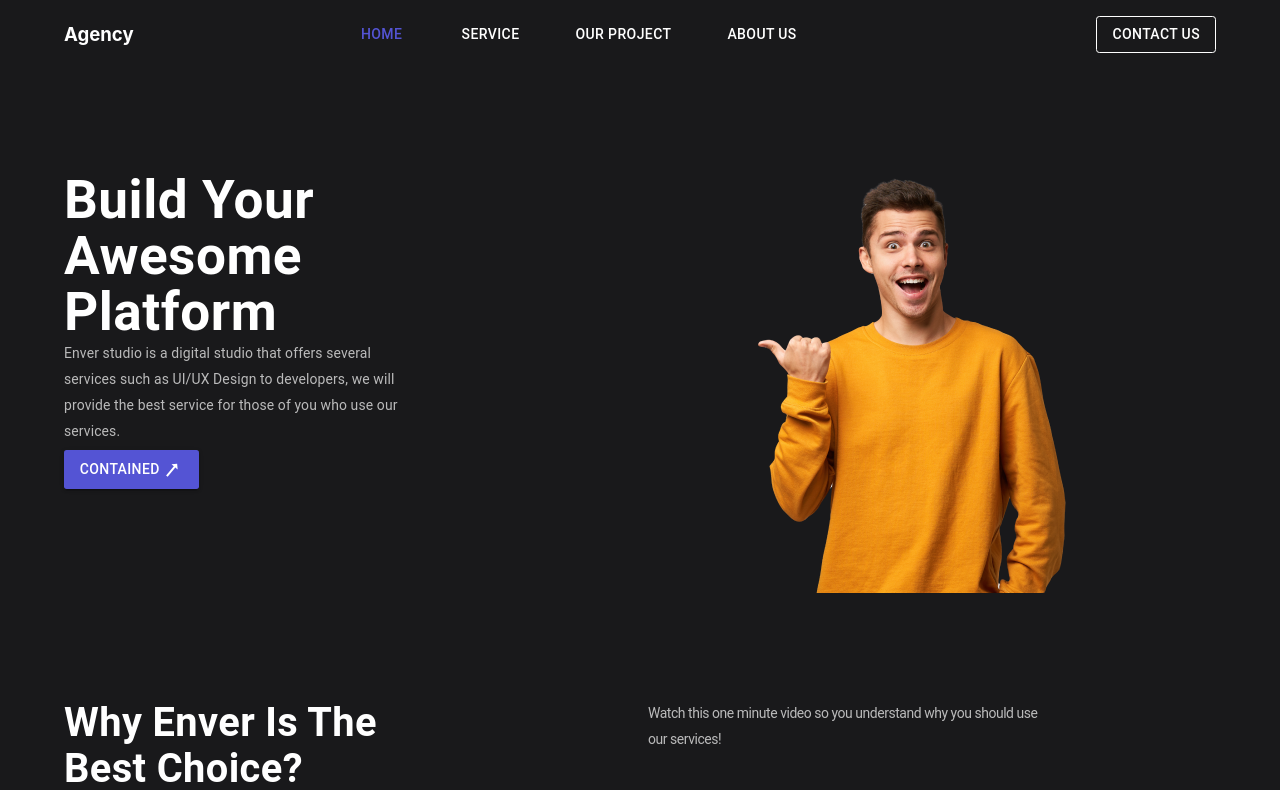
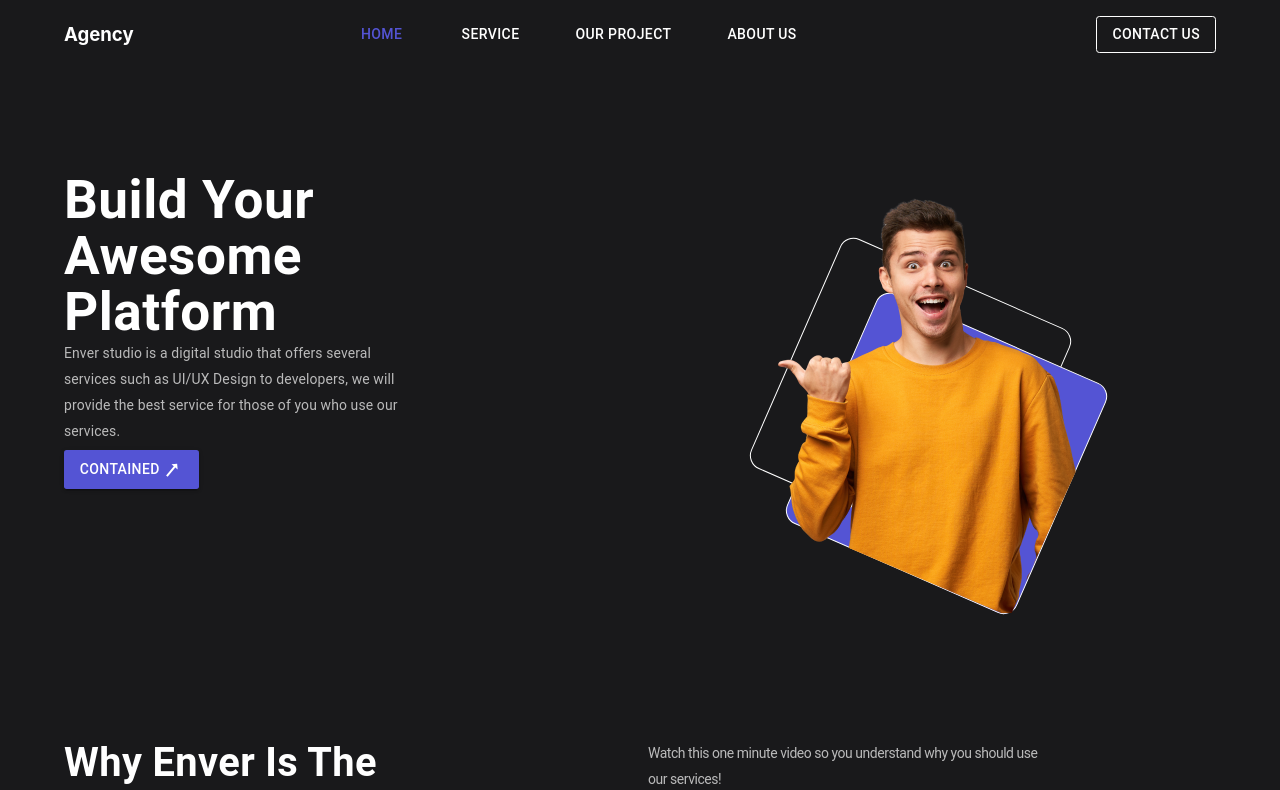
Before and after one commit to tawsifhye/agency-react, a React (Create React App) app: page / in a window 1280 px wide. Shown: the top 790 px of the page. Built offline with nearby package versions, Linux system fonts and the light colour scheme.

Commit message:
banner image background added

```diff
--- a/src/Components/Hero.js
+++ b/src/Components/Hero.js
@@ -5,6 +5,45 @@ import ArrowRightAltIcon from '@mui/icons-material/ArrowRightAlt';
 import banner_img from '../images/hero-image.png';
 const Hero = () => {
 
+    const Styles = {
+        image: {
+            clipPath: 'polygon(45% 0%, 84% 10%, 54% 0%, 120% 27%, 89% 79%, 76% 101%, 24% 84%, 0% 84%, 0% 0%, 0% 0%)',
+            zIndex: 100
+        },
+        imageBox: {
+            width: '100%',
+            padding: '20px',
+            position: 'relative',
+            '&::before': {
+                content: '""',
+                width: '249.11px',
+                height: '249.11px',
+                left: '40px',
+                top: '101px',
+                position: 'absolute',
+                border: '1.32738px solid #FFFFFF',
+                borderRadius: '14.72px',
+                transform: 'rotate(23.64deg)',
+                zIndex: - 10
+            },
+            '&::after': {
+                content: '""',
+                width: '249.11px',
+                height: '249.11px',
+                left: '76px',
+                top: '156px',
+                position: 'absolute',
+                border: '1.32738px solid #FFFFFF',
+                borderRadius: '14.72px',
+                transform: 'rotate(23.64deg)',
+                backgroundColor: '#5454D4',
+                zIndex: -1,
+            }
+
+        }
+
+    }
+    console.log();
     return (
 
         <Container maxWidth='lg' sx={{ marginTop: '103px' }}>
@@ -46,13 +85,16 @@ const Hero = () => {
                     </Button>
                 </Grid>
                 <Grid item lg={5} md={6} sm={12} xs={12} >
-                    <Box style={{ width: '100%' }}>
-                        <img src={banner_img} alt="" />
+                    <Box sx={Styles.imageBox}
+                    >
+                        <img
+                            style={Styles.image}
+                            src={banner_img} alt="" />
                     </Box>
                 </Grid>
             </Grid>
 
-        </Container>
+        </Container >
     );
 };
 
```
